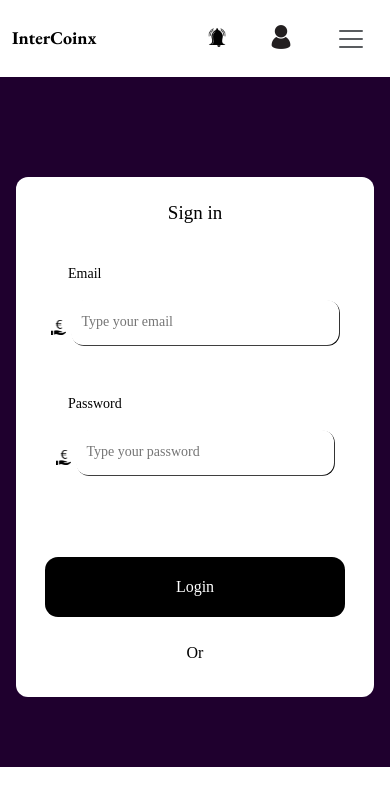
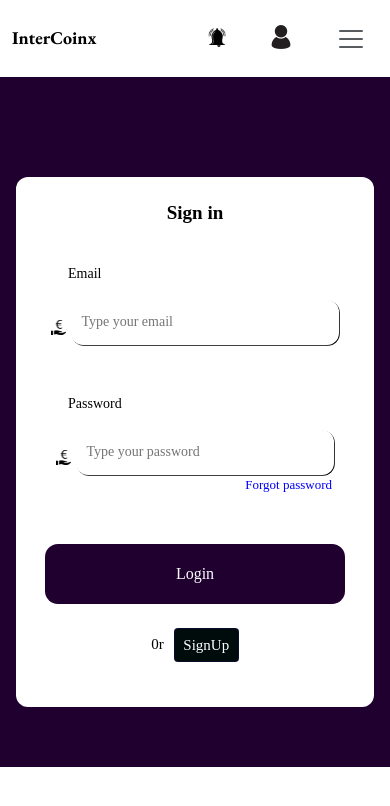
Before and after one commit to goldmoney19/interCoin_web3, a React (Vite) app in the folder intercoin_frontend/: page /login in a window 390 px wide. Shown: the top 806 px of the page. Built offline with nearby package versions, Linux system fonts and the light colour scheme; a web font is replaced by a local one; what cookie-universal would draw is missing.

Commit message:
designed register page

```diff
--- a/intercoin_frontend/src/App.css
+++ b/intercoin_frontend/src/App.css
@@ -1940,13 +1940,14 @@ margin-top:120px;
   padding-top: 0px;
   font-size:19px;
   padding-bottom: 30px;
+  font-weight: bold;
 }
 
 .loginCol2{
 /* box-shadow: 2px 2px black; */
 font-family:"EB Garamond,serif";
  border:none;
-  height: 520px;
+  height: 530px;
   margin-top: 40px;
     margin:16px;
   color: black;
@@ -1988,7 +1989,7 @@ box-shadow: 0.8px 0.8px black;
   width:90%;
   height:60px;
   border-radius: 13px;
-   background-color:black;
+   background-color:rgb(31, 0, 46);
 color:white;
    border:none;
 }
--- a/intercoin_frontend/src/components/Login.jsx
+++ b/intercoin_frontend/src/components/Login.jsx
@@ -142,23 +142,22 @@ function Login(){
             setPassword(e.target.value)
           }
            />
+           <p style={{color:"blue", textAlign:"right",fontSize:"13px",paddingRight:"30px"}}>Forgot password</p>
+
+        <br></br>
 
 
-        <br></br>
-        <br></br>
-        <br></br>
-        <br></br>
 
         <button  type='submit' className='loginBtnn'
         disabled = {loading}
         >
-         {loading ? 'sending...' : 'Login'}
+         {loading ? 'signing...' : 'Login'}
         </button>
          <br></br>
          <br></br>
-         <p   >Or</p>
-         {/* <button className = 'btn btn-sm bttn3'
-   > <Nav.Link href ="/register"  style = {{color:'white'}}>SignUp</Nav.Link></button>  */}
+         <span style = {{paddingRight:'10px'}}>0r</span>
+          <button className = 'btn btn-sm bttn3'
+   > <Nav.Link href ="/register"  style = {{color:'white'}}>SignUp</Nav.Link></button>
 
             <br></br>
               <br></br>
--- a/intercoin_frontend/src/components/Navvbar.jsx
+++ b/intercoin_frontend/src/components/Navvbar.jsx
@@ -26,11 +26,9 @@ function Navvbar() {
             useEffect(() => {
 
                   const user = localStorage.getItem("user-id");
-                     if(user === null){
+                     if(!user === null){
 
 
-                         navigate("/login")
-                     }else{
                         setIsLogged(true)
 
                      }
--- a/intercoin_frontend/src/components/Register.jsx
+++ b/intercoin_frontend/src/components/Register.jsx
@@ -6,6 +6,7 @@ import { Nav } from 'react-bootstrap';
 import toast from 'react-hot-toast';
 import {Container, Col, Row }from 'react-bootstrap';
 
+import deposit from "../assets/depositMoney.png"
 
 
 
@@ -36,25 +37,28 @@ function Register(props){
 console.log(formData);
 
                     const portf = {email , password}
+                try{
+       const response =  await axios.post("https://intercoin-web3.onrender.com/api/user", formData)
 
-                   await axios.post("https://intercoin-web3.onrender.com/api/user", formData)
-                  .then((response)=>{
 
                     console.log(response);
                      toast.success(response.data.message, {position:"top-right"});
                      console.log("user inserted");
-                      navigate("/login");
+                      // navigate("/login");
 
 
-                  })
-                  .catch((error)=>{
+                  }
+                  catch(error){
 
                  console.error("Register error:", error.response?.data || error.message);
     toast.error(error.response?.data?.errorMessage || 'Something went wrong', {position:"top-right"});
 
                       toast.error('Inputs cannot be empty', {position:"top-right"});
 
-                  })
+                  }finally{
+
+                      setLoading(false)
+                    }
 
 
 
@@ -64,15 +68,18 @@ console.log(formData);
 
 
     return <div style = {{ fontFamily:"EB Garamond,serif",height:"680px",
-    backgroundColor:"rgba(232, 249, 255, 1)"}}>
+     backgroundColor:"rgb(31, 0, 46)"
+}}>
 
     <Container style={{ height:"600px"}}>
       <Row>
- <Col xs = {12}>
+ <Col xs = {12} style={{border:"none",height:"80px"}}>
 
-          <p style={{paddingTop:"80px", fontSize:"20px",fontWeight:"bold"}} >Create Your Account</p>
-          <p style={{fontSize:"19px",color:"rgba(48, 27, 27, 1)",paddingTop:"0px", fontWeight:"lighter"}}>Join a secure and stable digital financial future..</p>
-                    <p style={{fontSize:"17px",color:"rgba(48, 27, 27, 1)",paddingTop:"0px", fontWeight:"lighter"}}>Pegged to a basket of global currencies, InterCoin is immune to crypto market volatility..</p>
+          {/* <p style={{paddingTop:"80px", fontSize:"20px",fontWeight:"bold"}} >Create Your Account</p> */}
+          {/* <p style={{fontSize:"19px",color:"rgba(48, 27, 27, 1)",paddingTop:"0px",
+            fontWeight:"lighter"}}>Join a secure and stable digital financial future..</p>
+                    <p style={{fontSize:"17px",color:"rgba(48, 27, 27, 1)",
+                      paddingTop:"0px", fontWeight:"lighter"}}>Pegged to a basket of global currencies, InterCoin is immune to crypto market volatility..</p> */}
 
 
 
@@ -85,23 +92,29 @@ console.log(formData);
 
         <Col style={{fontFamily:"EB Garamond,serif",
   border: "none",
-  height:" 400px",
+  height:" 530px",
   marginTop: "260px",
-    margin:"0px",
+    margin:"20px",
   color: "black",
+  backgroundColor:"white",
+  borderRadius:"12px"
 }}>
 
+
+ <p style={{paddingTop:"20px", fontSize:"20px",fontWeight:"bold"}} >
+            Create Your Account</p>
          <br></br>
 
         <form onSubmit={handleSubmit} encType='multipart/form-data'>
 
-         <label></label><br></br>
+          <p style={{textAlign:"left", paddingLeft:"40px", fontSize:"14px"}}>Email</p>
+                  <img src ={deposit} style={{height:"15px",width:"15px", marginTop:"10px", marginRight:"5px"}} />
          <input
-         placeholder = 'Email'
+         placeholder = 'Type your Email'
          id='email'
          style = {{ width:"80%", height:"45px",backgroundColor:'white',
-          border:"none",
-           color:'black', borderRadius:"12px",paddingLeft:"10px"}}
+          border:"none",boxShadow:"1px 1px black",
+           color:'black', borderRadius:"12px",paddingLeft:"10px",}}
            type='email'
           name ="email"
            value = {email}
@@ -112,12 +125,13 @@ console.log(formData);
          <br></br>
          <br></br>
 
-         <label></label><br></br>
+         <p style={{textAlign:"left", paddingLeft:"40px", fontSize:"14px"}}>Password</p>
+                  <img src ={deposit} style={{height:"15px",width:"15px", marginTop:"10px", marginRight:"5px"}} />
 
          <input type='password'
-         placeholder = 'password'
+         placeholder = 'Type your password'
          style = {{  width:"80%", height:"45px",backgroundColor:'white',
-          border:"none",
+          border:"none",boxShadow:"1px 1px black",
           color:'black', borderRadius:"12px",paddingLeft:"10px"}}
          id="password"
           value ={password}
@@ -129,14 +143,14 @@ console.log(formData);
 
 
         <br></br>
-        <br></br>
-       <br></br>
+
 
         <button className = 'btn btn-sm btn-secondary'  type='submit'
-         style = {{fontSize:"16px",  width:"80%", height:"45px",backgroundColor:'white', color:"black"}}
+         style = {{marginTop:"80px",fontSize:"16px",  width:"80%",
+          height:"45px",backgroundColor:'rgb(31, 0, 46)', color:"white"}}
          disabled = {loading}
         >
-        {loading ? 'sending...' : 'Signup'}
+        {loading ? 'signing up...' : 'Signup'}
 
         </button>
         <br></br>
@@ -144,7 +158,7 @@ console.log(formData);
             <br></br>
               <br></br>
 
-     <span style={{textAlign:"left", color:"black"}}>if you already have an account :</span> <button className = 'btn btn-sm btn-warning'
+     <span style={{textAlign:"left", color:"black"}}> or </span> <button className = 'btn btn-sm btn-warning'
       style={{backgroundColor:"rgba(0, 12, 12, 1)", border:"1px solid rgba(26, 18, 92, 0.4)"}}> <Nav.Link href ="/login"  style = {{color:'white'}}>Signin</Nav.Link></button>
 
 
```
